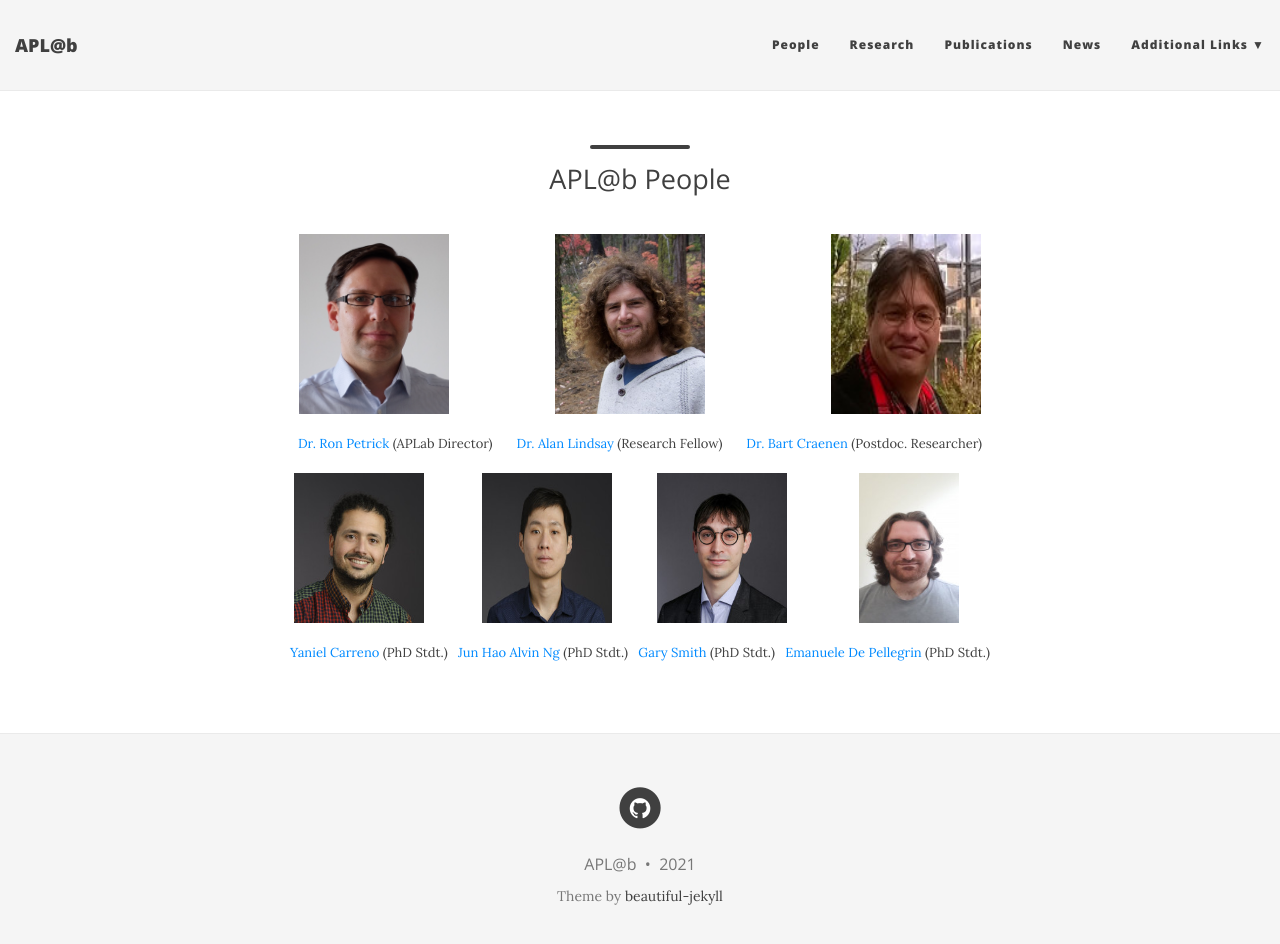
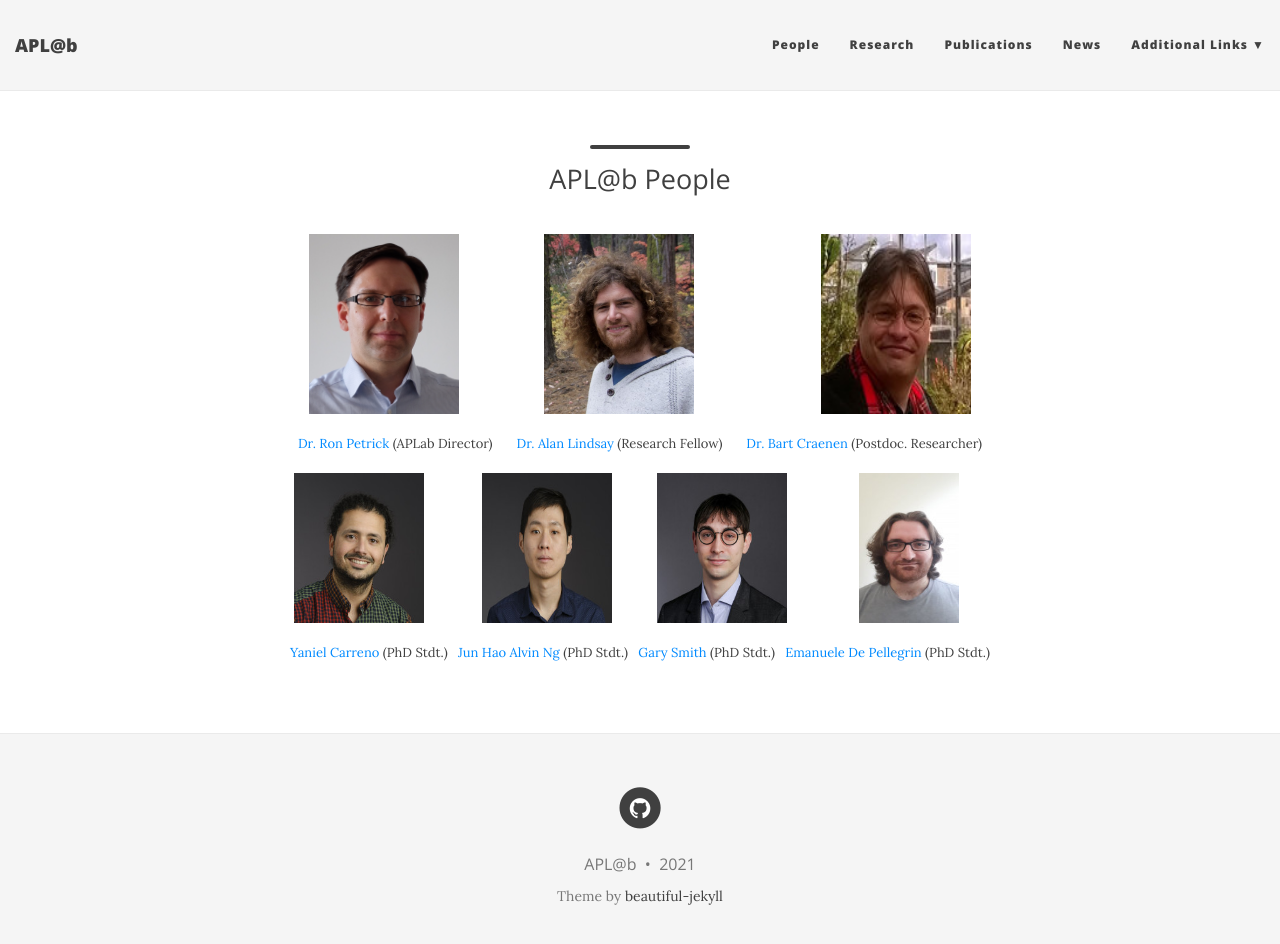
Before and after one commit to aplab2020/aplab2020.github.io, a Jekyll site: the page built from people.md, in a window 1280 px wide and 957 px high. Shown: the top 944 px of the window. Built offline with Jekyll 4.4.1, drawn with Linux system fonts in a browser that asks for light colours; nearby versions of some CDN libraries.

Commit message:
Update people.md

```diff
--- a/people.md
+++ b/people.md
@@ -7,7 +7,7 @@
 
 
 
-<p align="center"> <img src="/img/ron.jpg" align="center" width="150" height="180">   &nbsp; &nbsp;  &nbsp; &nbsp;  &nbsp;  &nbsp; &nbsp; &nbsp;  &nbsp; &nbsp;  &nbsp; &nbsp;  &nbsp; &nbsp;  &nbsp; <img src="/img/alan.jpg" align="center" width="150" height="180">  &nbsp;  &nbsp;  &nbsp; &nbsp; &nbsp;  &nbsp; &nbsp;  &nbsp; &nbsp;  &nbsp; &nbsp; &nbsp;  &nbsp; &nbsp; &nbsp; &nbsp; &nbsp; &nbsp; <img src="/img/bart.jpg" align="center" width="150" height="180"> </p>
+<p align="center"> <img src="/img/ron.jpg" align="center" width="150" height="180">   &nbsp; &nbsp;  &nbsp; &nbsp;  &nbsp;  &nbsp; &nbsp; &nbsp;  &nbsp; &nbsp;  &nbsp; &nbsp;  <img src="/img/alan.jpg" align="center" width="150" height="180">  &nbsp;  &nbsp;  &nbsp; &nbsp; &nbsp;  &nbsp; &nbsp;  &nbsp; &nbsp;  &nbsp; &nbsp; &nbsp;  &nbsp; &nbsp; &nbsp; &nbsp; &nbsp; &nbsp; <img src="/img/bart.jpg" align="center" width="150" height="180"> </p>
 
 <p align="center">
 <a href="http://homepages.inf.ed.ac.uk/rpetrick/" style="float: ;">Dr. Ron Petrick</a> (APLab Director) &nbsp;  &nbsp; &nbsp;
```
